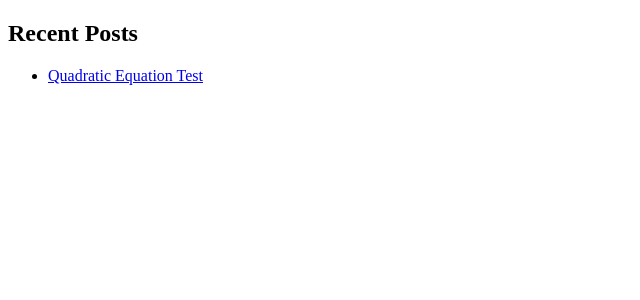
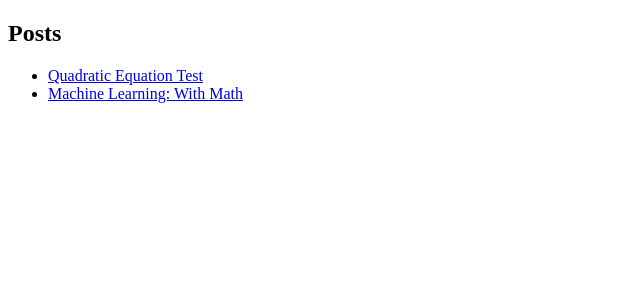
Before and after one commit to derrick-x/derrick-x.github.io, a Jekyll site: the page built from index.md, in a window 1280 px wide. Shown: the top 300 px of the page, without its empty margins (0-640 px from the left). Built offline with Jekyll 4.4.1, drawn with Linux system fonts in a browser that asks for light colours.

Commit message:
Restructured pages

```diff
--- a/index.md
+++ b/index.md
@@ -2,13 +2,6 @@
 layout: default
 title: "Home"
 ---
-
-## Recent Posts
-
-<ul>
-  {% for post in site.posts %}
-    <li>
-      <a href="{{ post.url }}">{{ post.title }}</a>
-    </li>
-  {% endfor %}
-</ul>
+## Posts
+- [Quadratic Equation Test](/test/)
+- [Machine Learning: With Math](/machine-learning-math/)
```
Also changed, not shown: Articles/machine-learning-math.md (renamed from _posts/Machine-Learning-Math.md, +2 -1 lines), Articles/test.md (renamed from _posts/2025-05-21-test.md, +1 -0 lines).
